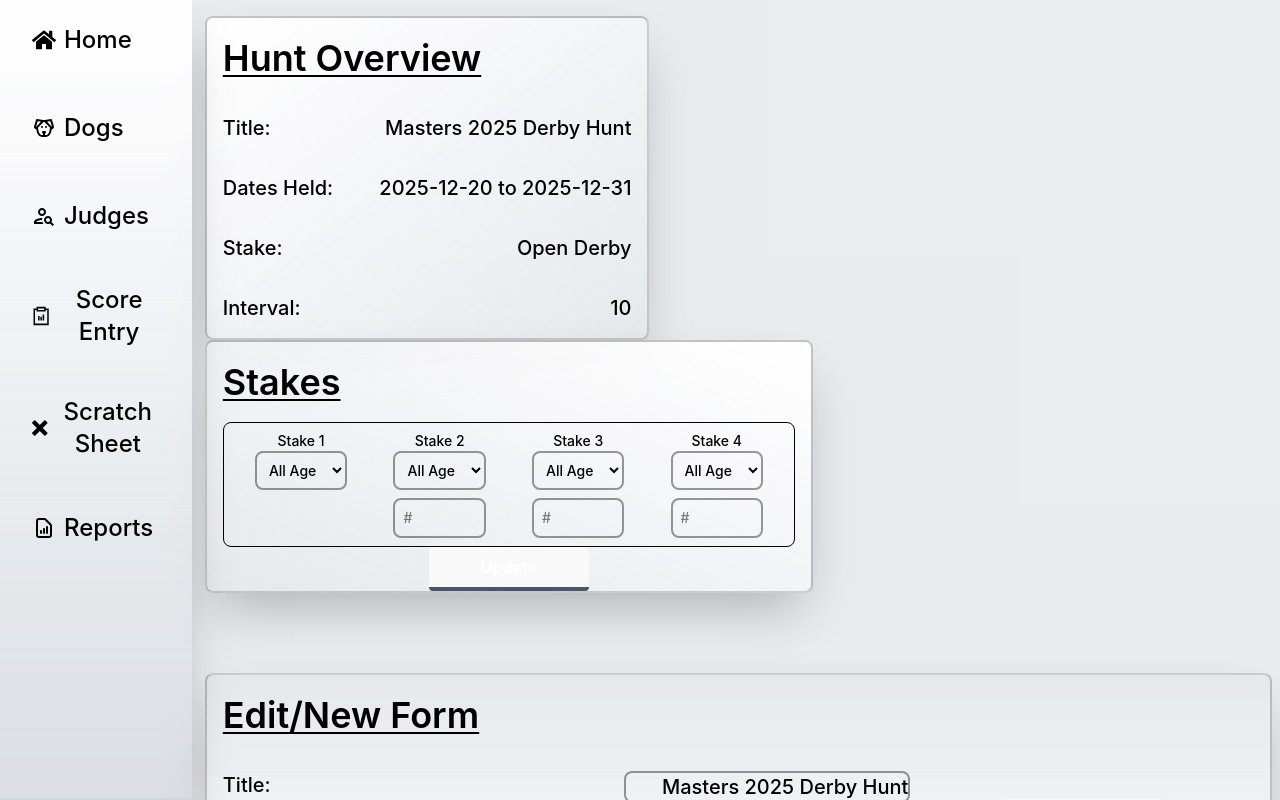
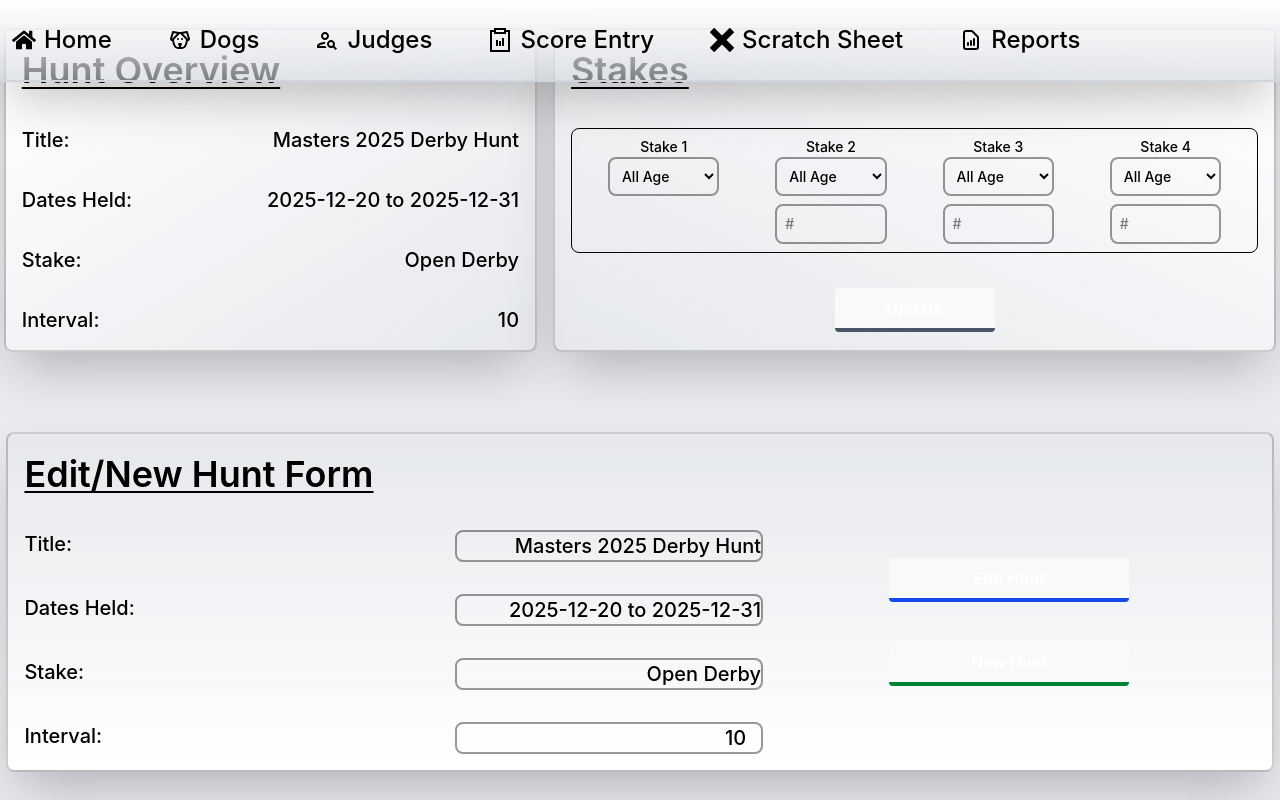
Before and after one commit to hctynch/trackhounds, a React (Vite) app in the folder frontend/: page / in a window 1280 px wide. Shown: the top 800 px of the page. Built offline with nearby package versions, Linux system fonts and the light colour scheme.

Commit message:
Reworked Navbar and Home spacing to fill screen better.

```diff
--- a/frontend/src/App.jsx
+++ b/frontend/src/App.jsx
@@ -11,7 +11,7 @@ import ScratchSheet from './components/ScratchSheet'
 function App() {
 
   return (
-    <div className='absolute top-0 left-0 bg-gray-200/80 min-h-screen min-w-screen flex justify-start items-start'>
+    <div className='absolute top-0 left-0 bg-gray-200/80 min-h-screen min-w-screen flex justify-center items-center'>
       <Navbar />
       <BrowserRouter>
         <Routes>
--- a/frontend/src/components/Home.jsx
+++ b/frontend/src/components/Home.jsx
@@ -1,6 +1,6 @@
 function Home() {
   return (
-    <div className='flex flex-wrap ml-[16%] mt-4 mr-2 text-black w-full'>
+    <div className='flex flex-wrap text-black w-full my-auto justify-center'>
       <div className='flex flex-col items-start bg-gradient-to-br from-white to-gray-200/80 rounded-lg shadow-2xl px-4 border-black/20 border-2 w-5/12 mr-4'>
         <p className='text-4xl font-semibold my-5 underline decoration-2 underline-offset-4'>
           Hunt Overview
@@ -30,7 +30,7 @@ function Home() {
           </p>
         </div>
       </div>
-      <div className='flex flex-col items-start bg-gradient-to-bl from-white to-gray-200/80 rounded-lg shadow-2xl px-4 border-black/20 border-2 w-[57%]'>
+      <div className='flex flex-col items-start bg-gradient-to-bl from-white to-gray-200/80 rounded-lg shadow-2xl px-4 border-black/20 border-2 w-[56.5%]'>
         <p className='text-4xl font-semibold my-5 underline decoration-2 underline-offset-4'>
           Stakes
         </p>
@@ -85,10 +85,10 @@ function Home() {
           </button>
         </div>
       </div>
-      <div className='w-full flex flex-row items-start bg-gradient-to-t from-white to-gray-200/80 rounded-lg shadow-2xl px-4 border-black/20 border-2 mx-auto mt-20'>
-        <div className='w-2/3 text-start'>
+      <div className='w-[99%] flex flex-row items-start bg-gradient-to-t from-white to-gray-200/80 rounded-lg shadow-2xl px-4 border-black/20 border-2 mx-auto mt-20'>
+        <div className='w-[60%] text-start'>
           <p className='text-4xl font-semibold my-5 underline decoration-2 underline-offset-4'>
-            Edit/New Form
+            Edit/New Hunt Form
           </p>
           <div className='w-full flex'>
             <p className='text-xl 2xl:text-2xl font-medium my-4'>Title: </p>
@@ -125,11 +125,11 @@ function Home() {
             />
           </div>
         </div>
-        <div className='flex justify-center flex-col items-center w-1/3 h-full'>
-          <button className='my-10 bg-blue-500 hover:bg-blue-400 text-white font-bold py-2 px-4 border-b-4 border-blue-700 hover:border-blue-500 rounded w-40'>
+        <div className='flex justify-center flex-col items-center w-1/3 h-full mx-auto'>
+          <button className='my-10 bg-blue-500 hover:bg-blue-400 text-white font-bold py-2 px-4 border-b-4 border-blue-700 hover:border-blue-500 rounded w-60'>
             Edit Hunt
           </button>
-          <button className='bg-green-500 hover:bg-green-400 text-white font-bold py-2 px-4 border-b-4 border-green-700 hover:border-green-500 rounded w-40'>
+          <button className='bg-green-500 hover:bg-green-400 text-white font-bold py-2 px-4 border-b-4 border-green-700 hover:border-green-500 rounded w-60'>
             New Hunt
           </button>
         </div>
--- a/frontend/src/components/Navbar.jsx
+++ b/frontend/src/components/Navbar.jsx
@@ -31,13 +31,13 @@ function Navbar() {
     },
   ];
   return (
-    <div className='z-1 border-b-2 border-gray-300 flex flex-col gap-y-10 justify-start items-start bg-gradient-to-b from-white to-gray-300/60 p-4 shadow-2xl fixed top-0 left-0 h-full w-[15%]'>
+    <div className='z-1 border-b-2 border-gray-300 flex gap-x-8 justify-start items-start bg-gradient-to-b from-white to-gray-300/60 shadow-2xl fixed top-0 left-0 w-full'>
       {links.map((link, index) => (
         <a
           key={index}
           href={link.path}>
           <div className='flex'>
-            <div className='flex items-center text-black text-2xl hover:bg-gray-800/20 hover:outline-gray-100 rounded-full px-4 py-1 transition duration-275 ease-in-out'>
+            <div className='flex items-center text-black text-2xl hover:bg-gray-800/20 hover:outline-gray-100 rounded-full px-3 py-5 transition duration-275 ease-in-out'>
               {link.icon}
               <p className='ml-2'>{link.name}</p>
             </div>
```
Also changed, not shown: 1 other file (tests, documents, lock files or other folders).
